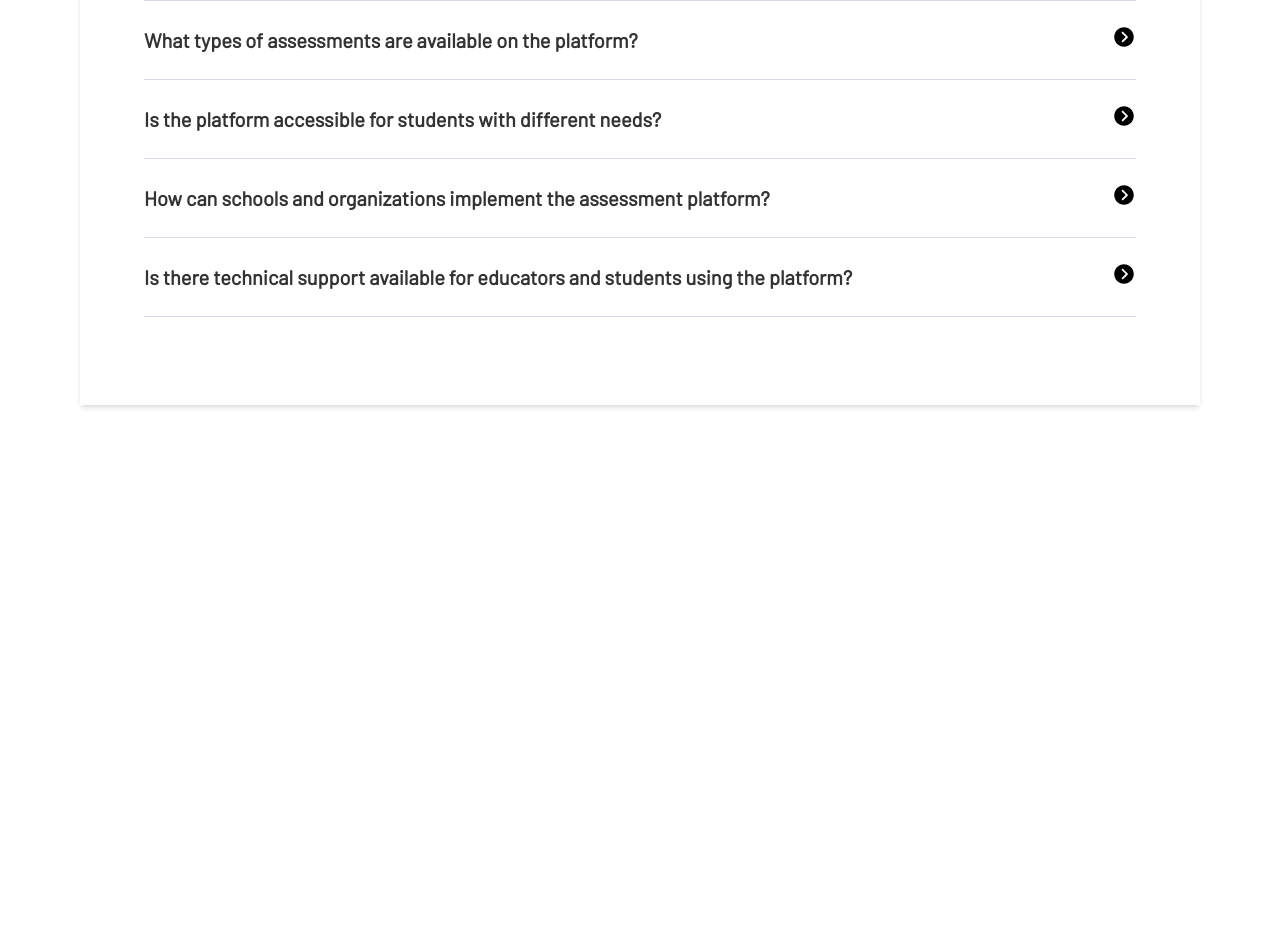
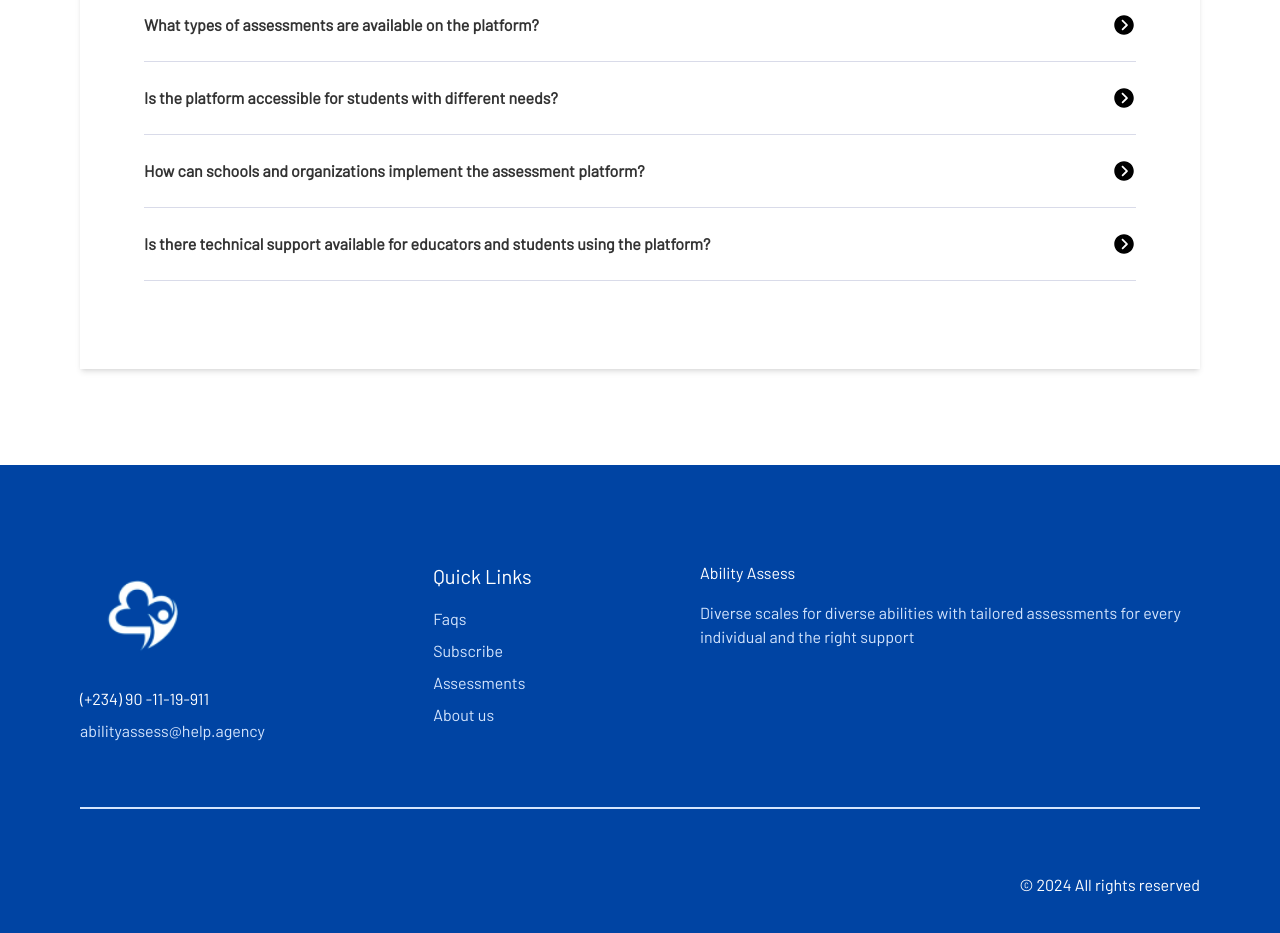
Before and after one commit to mr-jols/ability-assessement, a Next.js app: page / in a window 1280 px wide. Shown: the part 3080-4013 px from the top of the page. Before the commit the page ends 3533 px from the top, so only its background shows below. Built offline with nearby package versions, Linux system fonts and the light colour scheme.

Commit message:
ui: added footer

```diff
--- a/src/app/page.tsx
+++ b/src/app/page.tsx
@@ -1,5 +1,6 @@
 import Categories from "@/presentation/views/landing/category";
 import Faq from "@/presentation/views/landing/faq";
+import Footer from "@/presentation/views/landing/footer";
 import Introduction from "@/presentation/views/landing/introduction";
 import Perk from "@/presentation/views/landing/perk";
 import Header from "@/presentation/views/shared/header";
@@ -12,6 +13,7 @@ export default function Home() {
       <Perk />
       <Categories />
       <Faq/>
+      <Footer/>
     </div>
   );
 }
--- a/src/presentation/views/landing/faq.tsx
+++ b/src/presentation/views/landing/faq.tsx
@@ -65,7 +65,7 @@ function Accordion({ props }: { props: FaqProps }) {
       onClick={() => handleToggle()}
     >
       <div className="flex gap-[1rem] justify-between ">
-        <h5 className="flex-[12] mb-[1.5rem] text-[#333333] font-[700] text-[1.25rem]">
+        <h5 className="flex-[12] mb-[1.5rem] text-[#333333] font-[700] text-[1rem]">
           {props.title}
         </h5>
         <div className="flex-1">
@@ -84,9 +84,9 @@ function Accordion({ props }: { props: FaqProps }) {
         }
       >
         {typeof props.content == "string" ? (
-          <p className="pb-[1rem] text-[1rem] font-[600]">{props.content}</p>
+          <p className="pb-[1rem] text-[0.9rem] font-[600]">{props.content}</p>
         ) : (
-          <div className="pb-[1rem] text-[1rem] font-[600]">
+          <div className="pb-[1rem] text-[0.9rem] font-[600]">
             {props.content}
           </div>
         )}
--- /dev/null
+++ b/src/presentation/views/landing/footer.tsx
@@ -0,0 +1,69 @@
+import Images from "@/utils/image";
+import Image from "next/image";
+import Link from "next/link";
+
+export default function Footer() {
+  return (
+    <div className="bg-[#0044A3] givelayout py-[4rem] tab:py-[6rem] mt-[2rem] tab:mt-[3rem]">
+      <div className="max-w-[70rem] mx-auto">
+        <div className="flex flex-col tab:flex-row justify-between gap-[2rem]">
+          <div className="flex gap-[0.5rem] flex-col">
+            <Image src={Images.logo_footer} alt="" className="w-[8rem]" />
+            <p className="text-white"> (+234) 90 -11-19-911</p>
+            <p className="text-[#D4E5FD]">abilityassess@help.agency</p>
+          </div>
+          <Links />
+          <div className="max-w-[500px]">
+            <p className="text-white mb-[1rem] tet-[1.25rem]">Ability Assess</p>
+            <p className="text-[#D4E5FD]">
+              Diverse scales for diverse abilities with tailored assessments for
+              every individual and the right support{" "}
+            </p>
+          </div>
+        </div>
+        <div className="border-[0.5px] border-[#D4E5FD] my-[4rem]"></div>
+        <div className="flex justify-end">
+            <p className="text-[#FFFFFF] inline-block">© 2024 All rights reserved</p>
+
+        </div>
+      </div>
+    </div>
+  );
+}
+
+export interface LinkProps {
+  title: string;
+  href?: string;
+}
+
+const linkData: LinkProps[] = [
+  {
+    title: "Faqs",
+  },
+  {
+    title: "Subscribe",
+  },
+  {
+    title: "Assessments",
+  },
+  {
+    title: "About us",
+  },
+];
+
+function Links() {
+  return (
+    <div>
+      <h4 className="text-[1.25rem] text-white mb-[1rem]"> Quick Links</h4>
+      <ul>
+        {linkData.map((item, index) => (
+          <li key={index} className="mb-[0.5rem]">
+            <Link href={item?.href ?? "#"} className="text-[#D4E5FD]">
+              {item.title}
+            </Link>
+          </li>
+        ))}
+      </ul>
+    </div>
+  );
+}
--- a/src/utils/image.ts
+++ b/src/utils/image.ts
@@ -7,6 +7,7 @@ import category_2 from "../../public/category_2.png";
 import category_3 from "../../public/category_3.png";
 import category_4 from "../../public/category_4.png";
 import category_5 from "../../public/category_5.png";
+import logo_footer from "../../public/logo_footer.png";
 
 const Images = {
   logo,
@@ -18,6 +19,7 @@ const Images = {
   category_3,
   category_4,
   category_5,
+  logo_footer
 };
 
 export default Images;
```
Also changed, not shown: public/logo_footer.png (added).
